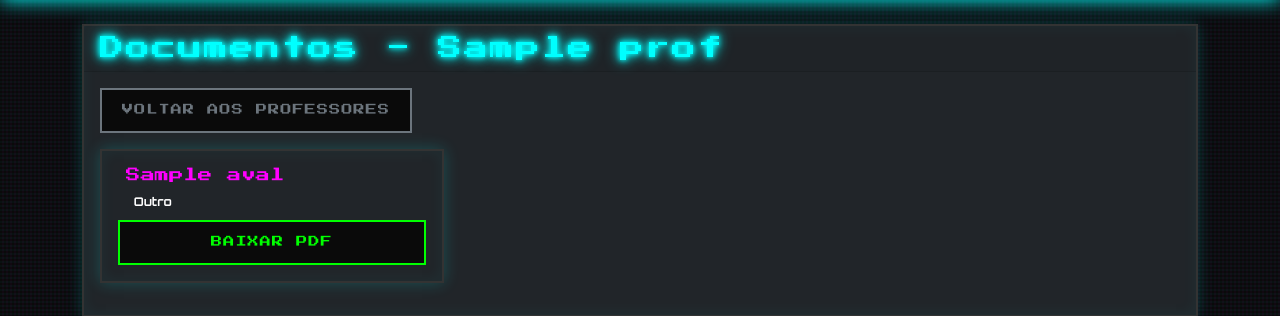
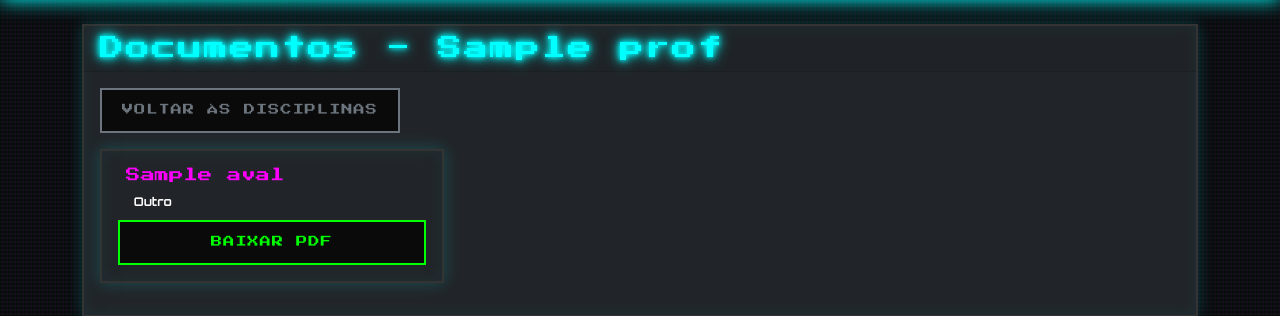
Before and after one commit to leandro-coelhos/AvaliaUNB, a Flask app: page /professor/1/documentos in a window 1280 px wide. Shown: the part 59-375 px from the top of the page. Run offline with Flask 3, Linux system fonts and the light colour scheme; tables that the repository leaves empty hold one stand-in row (values such as "Sample post").

Commit message:
Assistant checkpoint: Corrigir link de navegação em documentos_professor.html
Assistant generated file changes:
- templates/documentos_professor.html: Corrigir link de voltar para disciplinas

---

User prompt:

quando eu clicko em documentos esse erro aparece werkzeug.routing.exceptions.BuildError: Could not build url for endpoint 'professores'. Did you mean 'professores_por_disciplina' instead?

Replit-Commit-Author: Assistant
Replit-Commit-Session-Id: b056209b-5aec-448b-a2a3-ea6db6d0f1d9

```diff
--- a/templates/documentos_professor.html
+++ b/templates/documentos_professor.html
@@ -14,8 +14,8 @@
                     </h4>
                 </div>
                 <div class="card-body">
-                    <a href="{{ url_for('professores') }}" class="btn btn-outline-secondary mb-3">
-                        <i class="fas fa-arrow-left"></i> Voltar aos Professores
+                    <a href="{{ url_for('disciplinas') }}" class="btn btn-outline-secondary mb-3">
+                        <i class="fas fa-arrow-left"></i> Voltar às Disciplinas
                     </a>
 
                     {% if documentos %}
```
